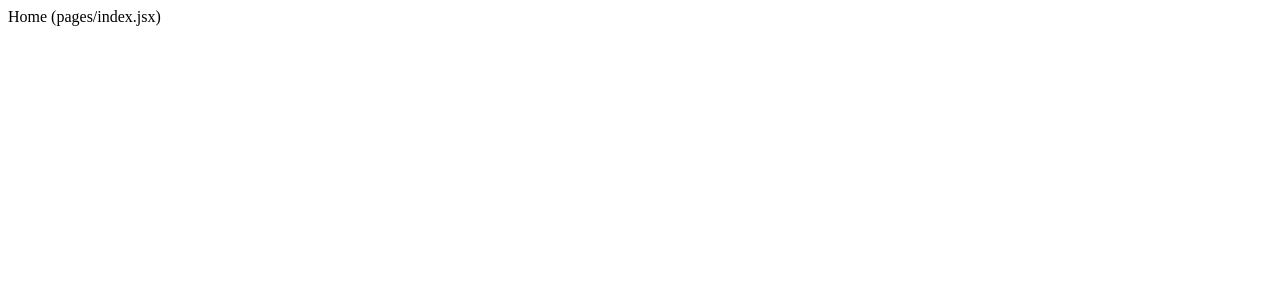
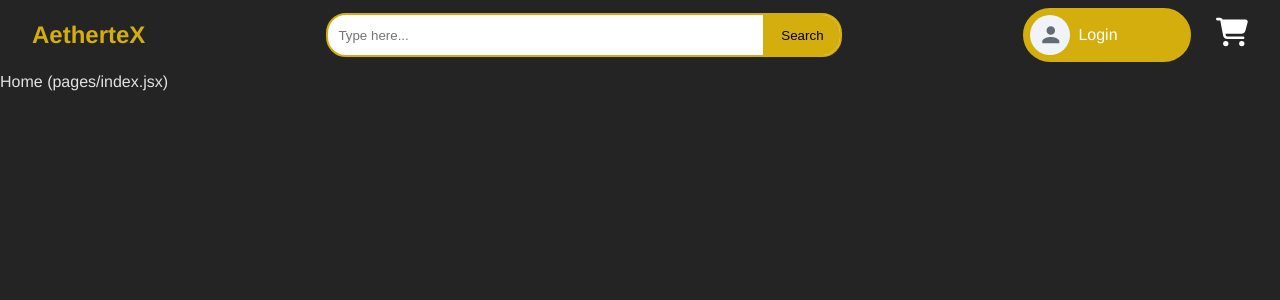
Before and after one commit to onxly/AetherteX, a React (Vite) app in the folder React/aethertex/: page / in a window 1280 px wide. Shown: the top 300 px of the page. Built offline with nearby package versions, Linux system fonts and the light colour scheme.

Commit message:
adds navbar

```diff
--- a/React/aethertex/package.json
+++ b/React/aethertex/package.json
@@ -10,9 +10,12 @@
     "preview": "vite preview"
   },
   "dependencies": {
+    "@emotion/react": "^11.14.0",
+    "@emotion/styled": "^11.14.1",
     "@mui/joy": "^5.0.0-beta.52",
     "react": "^19.1.1",
     "react-dom": "^19.1.1",
+    "react-icons": "^5.5.0",
     "react-router": "^7.8.2",
     "recharts": "^3.1.2"
   },
--- /dev/null
+++ b/React/aethertex/src/App.css
@@ -0,0 +1,32 @@
+.vr {
+  width: 2px;
+  height: auto;
+  background-color: var(--primary-color);
+}
+
+body {
+  margin: 0;
+  padding: 0;
+  height: 100vh;
+}
+
+:root {
+  font-family: "Poppins", Avenir, Helvetica, Arial, sans-serif;
+  line-height: 1.5;
+  font-weight: 400;
+
+  color-scheme: light dark;
+  color: rgba(255, 255, 255, 0.87);
+  background-color: #242424;
+
+  font-synthesis: none;
+  text-rendering: optimizeLegibility;
+  -webkit-font-smoothing: antialiased;
+  -moz-osx-font-smoothing: grayscale;
+
+  --primary-color: #d3ae0c;
+  --primary-color-dark: #ae900c;
+  --secondary-color: #ffffff;
+  --background-color: #242424;
+  --background-color-light: #2f2f2f;
+}
--- a/React/aethertex/src/App.jsx
+++ b/React/aethertex/src/App.jsx
@@ -6,10 +6,13 @@ import Register from "./pages/register";
 import Cart from "./pages/cart";
 import Profile from "./pages/profile";
 import { AuthProvider } from "./contexts/AuthContext";
+import Navbar from "./components/Navbar";
+import "./App.css";
 
 function App() {
   return (
     <AuthProvider>
+      <Navbar />
       <Routes>
         <Route path="/" element={<Home />} />
         <Route path="/product/:id" element={<Product />} />
--- /dev/null
+++ b/React/aethertex/src/components/InputSubmit.jsx
@@ -0,0 +1,18 @@
+import React from "react";
+
+function Input({
+  containerClassName,
+  inputClassName,
+  buttonLabel,
+  buttonClassName,
+}) {
+  return (
+    <div className={containerClassName}>
+      <input className={inputClassName} placeholder="Type here..." />
+      <div className="vr" />
+      <button className={buttonClassName}>{buttonLabel}</button>
+    </div>
+  );
+}
+
+export default Input;
--- /dev/null
+++ b/React/aethertex/src/components/Navbar.jsx
@@ -0,0 +1,54 @@
+import React, { useContext } from "react";
+import { Link } from "react-router";
+import InputSubmit from "./InputSubmit";
+import UserCard from "./UserCard";
+import { FaCartShopping } from "react-icons/fa6";
+import "../styles/Navbar.css";
+import { AuthContext } from "../contexts/AuthContext";
+
+function Navbar() {
+  const { user, isLoggedIn, login, logout, register } = useContext(AuthContext);
+  return (
+    <div className="navbar-container">
+      {/* Logo Section */}
+      <div className="logo">
+        <Link to={"/"} style={{ textDecorationLine: "none" }}>
+          <h1>AetherteX</h1>
+        </Link>
+      </div>
+
+      {/* Search Section */}
+      <div>
+        <InputSubmit
+          buttonLabel={"Search"}
+          containerClassName={"search-container"}
+          inputClassName={"search-input"}
+          buttonClassName={"search-button"}
+        />
+      </div>
+
+      {/* User Section */}
+
+      <div className="navbarRightContainer">
+        <Link
+          to={isLoggedIn ? `/profile/${user.id}` : "/login"}
+          style={{ textDecorationLine: "none" }}
+        >
+          <UserCard
+            containerClassName={"user-container"}
+            avatarContainerClassName={"user-avatar-container"}
+            userInfoContainerClassName={"user-info-container"}
+          >
+            {isLoggedIn ? user.username || "Bob" : "Login"}
+          </UserCard>
+        </Link>
+
+        <Link to={"/cart"} style={{ textDecorationLine: "none" }}>
+          <FaCartShopping className="cart-icon" color="white" size={"32px"} />
+        </Link>
+      </div>
+    </div>
+  );
+}
+
+export default Navbar;
--- /dev/null
+++ b/React/aethertex/src/components/UserCard.jsx
@@ -0,0 +1,20 @@
+import { Avatar } from "@mui/joy";
+import React from "react";
+
+function UserCard({
+  containerClassName,
+  avatarContainerClassName,
+  userInfoContainerClassName,
+  children,
+}) {
+  return (
+    <div className={containerClassName}>
+      <div className={avatarContainerClassName}>
+        <Avatar />
+      </div>
+      <div className={userInfoContainerClassName}>{children}</div>
+    </div>
+  );
+}
+
+export default UserCard;
--- /dev/null
+++ b/React/aethertex/src/styles/Navbar.css
@@ -0,0 +1,141 @@
+:root {
+  --primary-color: #d3ae0c;
+  --primary-color-dark: #ae900c;
+  --secondary-color: #ffffff;
+  --background-color: #242424;
+  --background-color-light: #2f2f2f;
+}
+
+button {
+  border: none;
+  border-radius: 15px;
+}
+
+.navbar-container {
+  display: flex;
+  align-items: center;
+  justify-content: space-between;
+  color: black;
+  padding: 0 2rem;
+  height: 70px;
+}
+
+.logo h1 {
+  font-size: 1.5rem;
+  cursor: pointer;
+  transition: color 0.2s ease;
+  color: var(--primary-color);
+}
+
+.search-container {
+  flex: 1;
+  display: flex;
+  justify-content: center;
+}
+
+.user-container {
+  display: flex;
+  align-items: center;
+  gap: 0.5rem;
+  cursor: pointer;
+  border: solid;
+  border-color: var(--primary-color);
+  padding: 5px;
+  border-width: 2px;
+  border-radius: 30px;
+  width: 12vw;
+  transition: opacity 0.2s ease;
+  background-color: var(--primary-color);
+}
+
+.user-info-container {
+  width: 60%;
+  color: white;
+}
+
+.user-container:hover {
+  opacity: 0.4;
+}
+
+.username {
+  font-size: 1rem;
+}
+
+.search-button {
+  border: none;
+  padding: 6px;
+  border: solid;
+  border-width: 2px;
+  border-color: transparent;
+  border-radius: 0;
+  border-end-end-radius: 18px;
+  border-top-right-radius: 18px;
+  width: 90px;
+  background-color: var(--primary-color);
+  transition: background-color 0.1s ease-in;
+  cursor: pointer;
+}
+
+.search-button:hover {
+  background-color: var(--primary-color-dark);
+}
+
+.search-container {
+  background-color: white;
+  border: solid;
+  border-width: 2px;
+  border-color: var(--primary-color);
+  border-radius: 20px;
+  width: 40vw;
+}
+
+.search-input {
+  border: none;
+  background-color: transparent;
+  width: 100%;
+  padding: 5px;
+  margin: 5px;
+  height: 20px;
+  caret-color: black;
+  color: black;
+}
+
+.search-input:focus {
+  outline: none; /* removes the border/outline */
+  border: none; /* optional: removes the normal border too */
+}
+
+.navbarRightContainer {
+  display: flex;
+  align-items: center;
+  gap: 25px;
+}
+
+.cart-icon {
+  cursor: pointer;
+  transition: opacity 0.2s ease;
+}
+
+.cart-icon:hover {
+  opacity: 0.3;
+}
+
+.cart-icon-container {
+  position: relative;
+  display: inline-block;
+}
+
+.cart-counter-container {
+  position: absolute;
+  top: -6px; /* move it above */
+  right: -6px; /* move it to the right corner */
+  background-color: red;
+  color: white;
+  font-size: 12px;
+  font-weight: bold;
+  padding: 2px 6px;
+  border-radius: 50%;
+  min-width: 18px;
+  text-align: center;
+  line-height: 1;
+}
```
Also changed, not shown: React/aethertex/src/datatypes/types.ts (added, +8 -0 lines), 1 other file (tests, documents, lock files or other folders).
